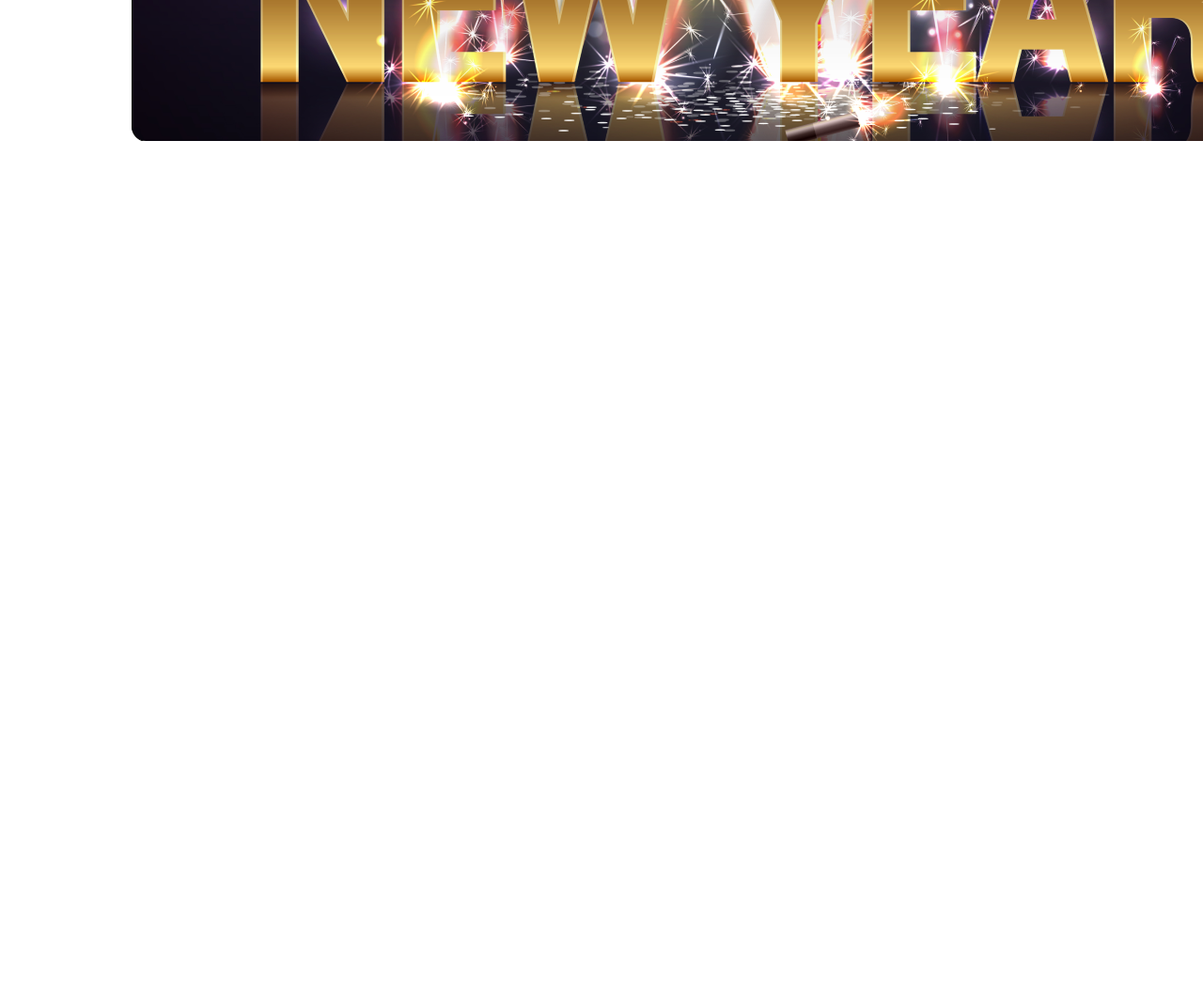
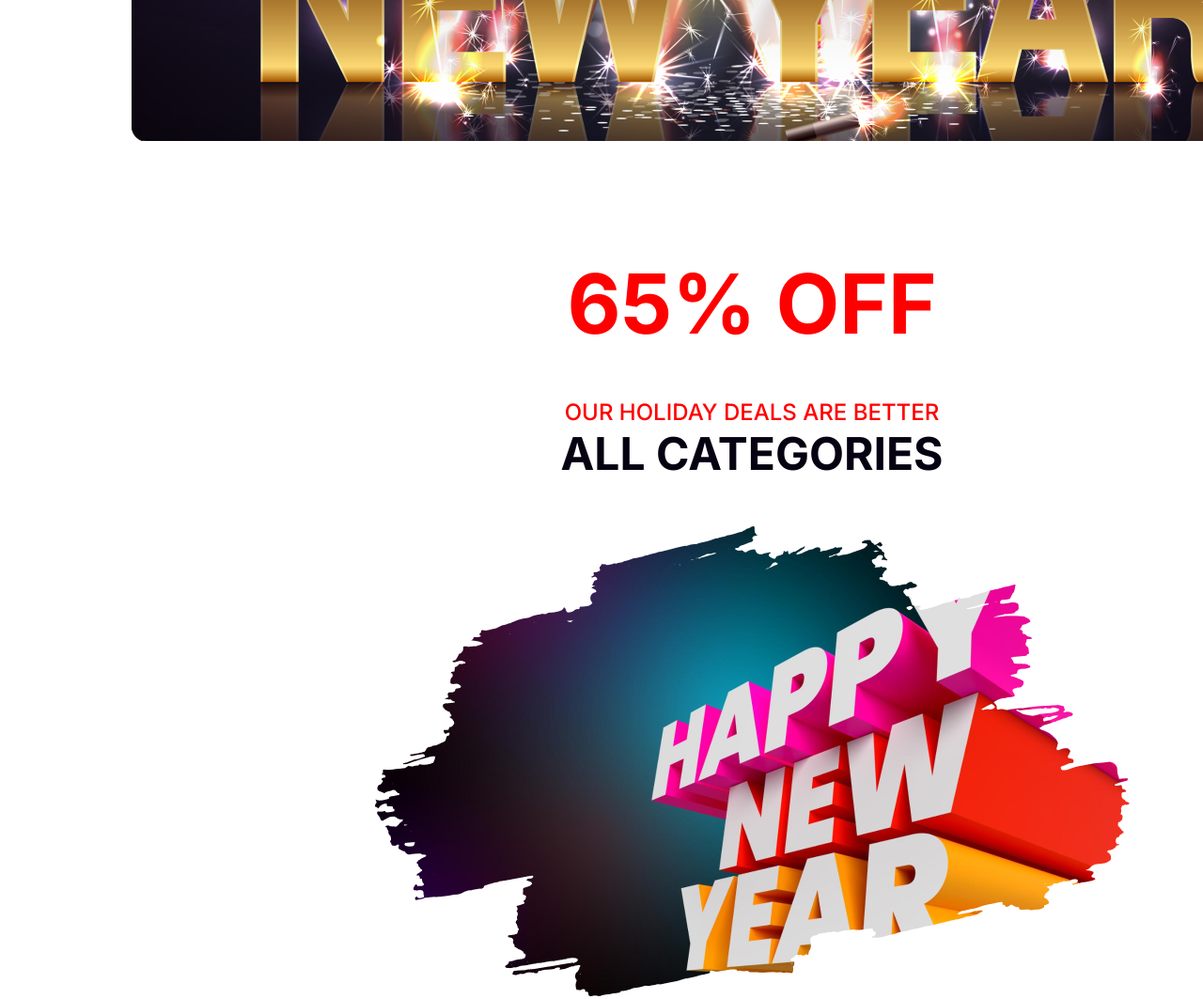
Before and after one commit to msaiful321/new-year-new-mission-website, a plain HTML site: page index.html in a window 1280 px wide. Shown: the part 500-1563 px from the top of the page at 94% size. Before the commit the page ends 800 px from the top, so only its background shows below. Drawn offline with Linux system fonts and the light colour scheme.

Commit message:
all section

```diff
--- a/css/style.css
+++ b/css/style.css
@@ -38,3 +38,36 @@ body {
   font-weight: 900;
 }
 /* banner section end */
+
+/* all section start */
+.all-container {
+  width: 803px;
+  margin: auto;
+  margin-bottom: 120px;
+}
+
+.all-text {
+  font-family: Inter;
+  text-align: center;
+}
+
+.off {
+  font-size: 88px;
+  font-weight: 700;
+  margin-bottom: 48px;
+  color: #ff0000;
+}
+
+.deals {
+  font-size: 24px;
+  font-weight: 500;
+  color: #ff0000;
+}
+
+.categories {
+  font-size: 48px;
+  font-weight: 700;
+  color: #070211;
+  margin-bottom: 48px;
+}
+/* all section start */
--- a/index.html
+++ b/index.html
@@ -27,6 +27,19 @@
             </section>
             <!-- banner section end -->
         </header>
+
+        <main>
+            <!-- all section start -->
+            <section class="all-container">
+                <div class="all-text">
+                    <h1 class="off">65% OFF</h1>
+                    <p class="deals">OUR HOLIDAY DEALS ARE BETTER</p>
+                    <p class="categories">ALL CATEGORIES</p>
+                </div>
+                <img src="images/new-year-photo.png" alt="HAPPY NEW YEAR"/>
+            </section>
+        <!-- all section end -->
+        </main>
     </body>
 
 </html>
```
